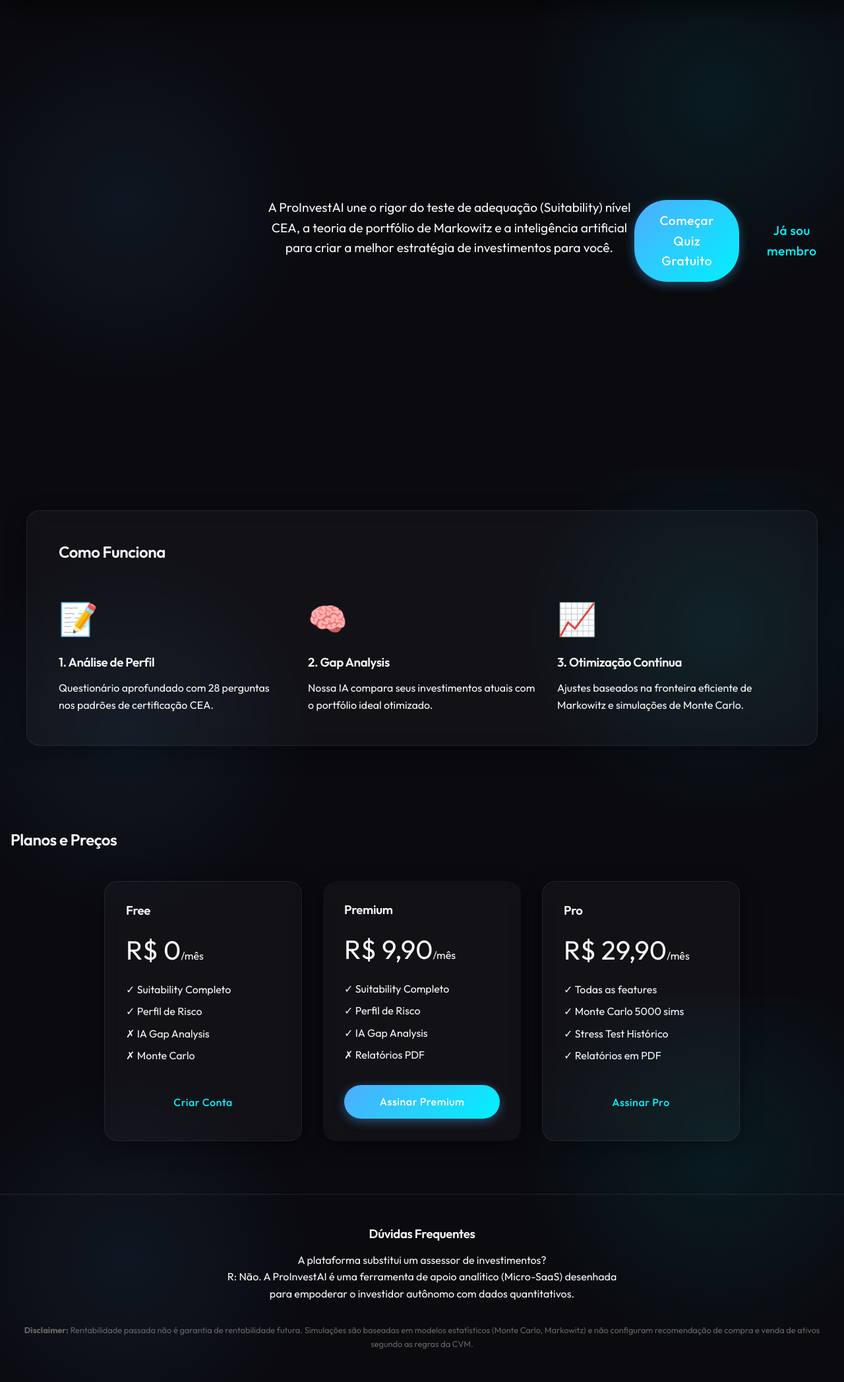
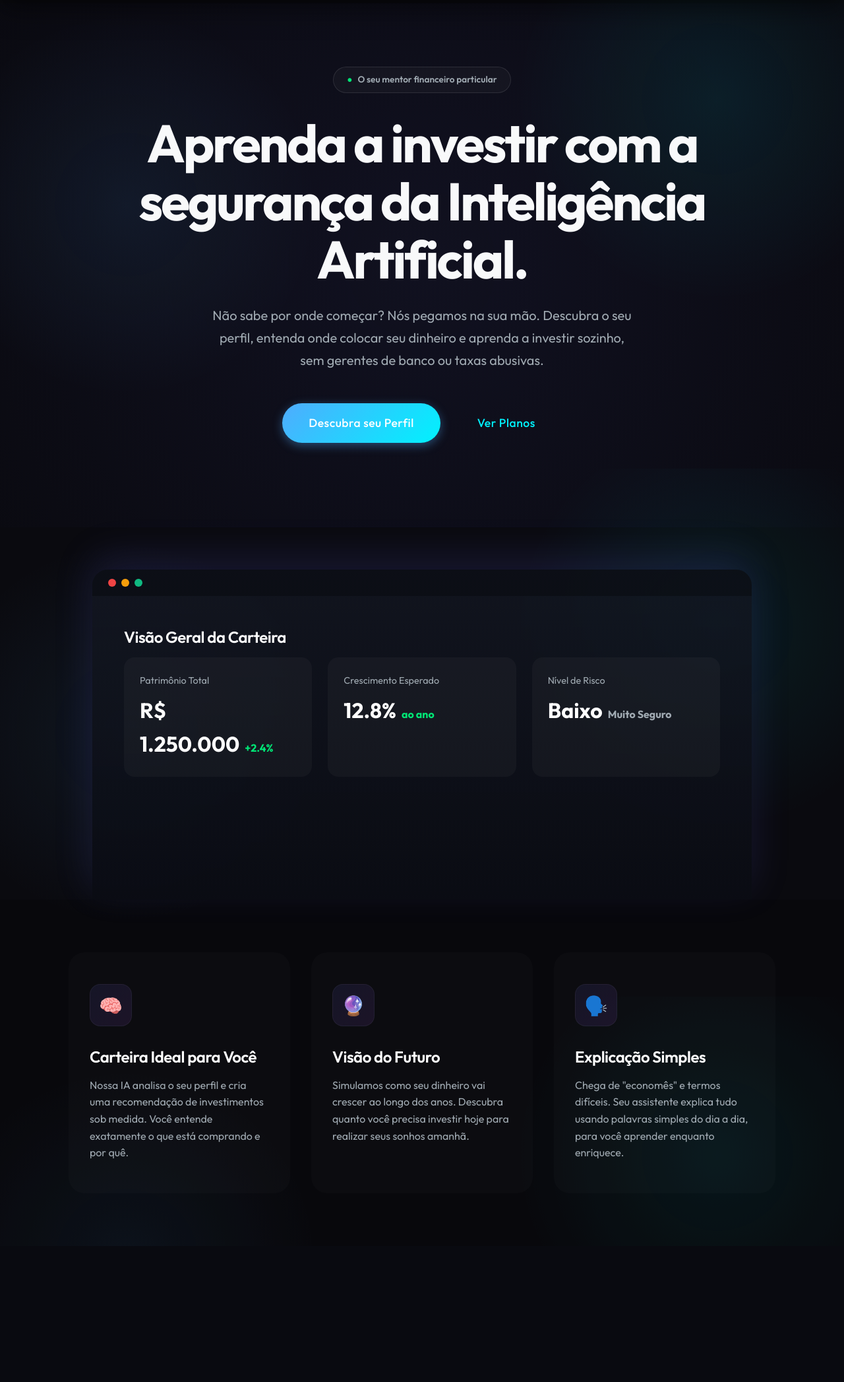
Before and after one commit to cleiltonrodriguesofc/proinvestai, a Python web app: template app/presentation/web/templates/landing.html in a window 1280 px wide. Shown: the part 90-2184 px from the top of the page at 66% size. After the commit the page ends 1898 px from the top, so only its background shows below. Run offline with Jinja, Linux system fonts and the light colour scheme; the template is opened without the code that fills it, so the values that code supplies are empty.

Commit message:
feat(ui): update landing page copy to be beginner-friendly

```diff
--- a/app/presentation/web/templates/landing.html
+++ b/app/presentation/web/templates/landing.html
@@ -1,104 +1,180 @@
 {% extends "base.html" %}
 
-{% block title %}ProInvestAI - Inteligência Artificial para seus Investimentos{% endblock %}
+{% block title %}ProInvestAI - Inteligência Artificial para Investimentos{% endblock %}
 
 {% block content %}
-<div class="landing-container">
-    <!-- Hero Section -->
-    <section class="hero" style="text-align: center; padding: 5rem 1rem;">
-        <h1 style="font-size: 3rem; margin-bottom: 1.5rem; background: linear-gradient(90deg, var(--primary-color), #00d2ff); -webkit-background-clip: text; -webkit-text-fill-color: transparent;">
-            Otimize sua Carteira com IA e Matemática Avançada
-        </h1>
-        <p style="font-size: 1.2rem; color: var(--text-muted); max-width: 800px; margin: 0 auto 2.5rem;">
-            A ProInvestAI une o rigor do teste de adequação (Suitability) nível CEA, a teoria de portfólio de Markowitz e a inteligência artificial para criar a melhor estratégia de investimentos para você.
-        </p>
-        <div style="display: flex; gap: 1rem; justify-content: center;">
-            <a href="/quiz" class="btn btn-primary" style="font-size: 1.2rem; padding: 1rem 2rem;">Começar Quiz Gratuito</a>
-            <a href="/login" class="btn btn-outline" style="font-size: 1.2rem; padding: 1rem 2rem;">Já sou membro</a>
+<style>
+    .premium-hero {
+        min-height: 90vh;
+        display: flex;
+        align-items: center;
+        justify-content: center;
+        text-align: center;
+        padding: 6rem 5%;
+        position: relative;
+        overflow: hidden;
+    }
+    .premium-hero::before {
+        content: '';
+        position: absolute;
+        top: -50%;
+        left: -50%;
+        width: 200%;
+        height: 200%;
+        background: radial-gradient(circle at center, rgba(99, 102, 241, 0.08) 0%, transparent 60%);
+        z-index: 0;
+    }
+    .hero-content {
+        position: relative;
+        z-index: 2;
+        max-width: 900px;
+    }
+    .hero-badge {
+        display: inline-flex;
+        align-items: center;
+        gap: 0.5rem;
+        padding: 0.5rem 1.25rem;
+        background: rgba(255, 255, 255, 0.03);
+        border: 1px solid rgba(255, 255, 255, 0.1);
+        border-radius: 100px;
+        font-size: 0.85rem;
+        font-weight: 600;
+        color: var(--text-secondary);
+        margin-bottom: 2rem;
+        backdrop-filter: blur(10px);
+    }
+    .hero-title {
+        font-size: 5rem;
+        font-weight: 800;
+        line-height: 1.1;
+        letter-spacing: -0.04em;
+        margin-bottom: 1.5rem;
+    }
+    .hero-subtitle {
+        font-size: 1.25rem;
+        color: var(--text-secondary);
+        max-width: 650px;
+        margin: 0 auto 3rem;
+        line-height: 1.7;
+    }
+    .features-grid {
+        display: grid;
+        grid-template-columns: repeat(3, 1fr);
+        gap: 2rem;
+        padding: 5rem 5%;
+        max-width: 1200px;
+        margin: 0 auto;
+        position: relative;
+        z-index: 1;
+    }
+    .feature-card {
+        background: rgba(255, 255, 255, 0.02);
+        border: 1px solid var(--border);
+        border-radius: 24px;
+        padding: 3rem 2rem;
+        text-align: left;
+        transition: var(--transition);
+        position: relative;
+        overflow: hidden;
+    }
+    .feature-card:hover {
+        background: rgba(255, 255, 255, 0.04);
+        border-color: var(--border-bright);
+        transform: translateY(-5px);
+    }
+    .feature-icon {
+        width: 64px;
+        height: 64px;
+        background: linear-gradient(135deg, rgba(99, 102, 241, 0.1), rgba(168, 85, 247, 0.1));
+        border-radius: 16px;
+        display: flex;
+        align-items: center;
+        justify-content: center;
+        font-size: 1.8rem;
+        margin-bottom: 2rem;
+        border: 1px solid rgba(255, 255, 255, 0.05);
+    }
+    .floating-mockup {
+        margin-top: 4rem;
+        width: 100%;
+        max-width: 1000px;
+        height: 500px;
+        background: linear-gradient(180deg, rgba(20, 24, 35, 0.8) 0%, rgba(10, 12, 20, 0.9) 100%);
+        border: 1px solid var(--border);
+        border-radius: 24px 24px 0 0;
+        box-shadow: 0 -20px 60px rgba(99, 102, 241, 0.15);
+        margin-left: auto;
+        margin-right: auto;
+        position: relative;
+        overflow: hidden;
+    }
+    @media (max-width: 768px) {
+        .hero-title { font-size: 3rem; }
+        .features-grid { grid-template-columns: 1fr; padding: 2rem 5%; }
+        .floating-mockup { height: 300px; }
+    }
+</style>
+
+<div class="premium-hero animate-fade-in">
+    <div class="hero-content">
+        <div class="hero-badge">
+            <span style="color: var(--success)">●</span> O seu mentor financeiro particular
         </div>
-    </section>
+        <h1 class="hero-title">Aprenda a investir com a <span class="gradient-text">segurança</span> da Inteligência Artificial.</h1>
+        <p class="hero-subtitle">Não sabe por onde começar? Nós pegamos na sua mão. Descubra o seu perfil, entenda onde colocar seu dinheiro e aprenda a investir sozinho, sem gerentes de banco ou taxas abusivas.</p>
 
-    <!-- Features Section -->
-    <section class="features glass-panel" style="margin: 3rem auto; padding: 3rem; max-width: 1200px;">
-        <h2 class="text-center" style="margin-bottom: 3rem;">Como Funciona</h2>
+        <div style="display: flex; gap: 1rem; justify-content: center; margin-bottom: 2rem;">
+            <a href="/quiz" class="btn btn-primary" style="padding: 1rem 2.5rem; font-size: 1.1rem; border-radius: 100px;">Descubra seu Perfil</a>
+            <a href="/pricing" class="btn btn-ghost" style="padding: 1rem 2.5rem; font-size: 1.1rem; border-radius: 100px;">Ver Planos</a>
+        </div>
+    </div>
+</div>
 
-        <div style="display: grid; grid-template-columns: repeat(auto-fit, minmax(300px, 1fr)); gap: 2rem;">
-            <div class="feature-card text-center">
-                <div style="font-size: 3rem; margin-bottom: 1rem;">📝</div>
-                <h3>1. Análise de Perfil</h3>
-                <p style="color: var(--text-muted);">Questionário aprofundado com 28 perguntas nos padrões de certificação CEA.</p>
-            </div>
-
-            <div class="feature-card text-center">
-                <div style="font-size: 3rem; margin-bottom: 1rem;">🧠</div>
-                <h3>2. Gap Analysis</h3>
-                <p style="color: var(--text-muted);">Nossa IA compara seus investimentos atuais com o portfólio ideal otimizado.</p>
-            </div>
-
-            <div class="feature-card text-center">
-                <div style="font-size: 3rem; margin-bottom: 1rem;">📈</div>
-                <h3>3. Otimização Contínua</h3>
-                <p style="color: var(--text-muted);">Ajustes baseados na fronteira eficiente de Markowitz e simulações de Monte Carlo.</p>
+<div class="animate-fade-in" style="animation-delay: 0.2s;">
+    <div class="floating-mockup">
+        <!-- Mockup Header -->
+        <div style="height: 40px; background: rgba(0,0,0,0.3); border-bottom: 1px solid var(--border); display: flex; align-items: center; padding: 0 1.5rem; gap: 8px;">
+            <div style="width: 12px; height: 12px; border-radius: 50%; background: #ef4444;"></div>
+            <div style="width: 12px; height: 12px; border-radius: 50%; background: #f59e0b;"></div>
+            <div style="width: 12px; height: 12px; border-radius: 50%; background: #10b981;"></div>
+        </div>
+        <div style="padding: 3rem; text-align: left;">
+            <h3 style="font-size: 1.5rem; color: white; margin-bottom: 1rem;">Visão Geral da Carteira</h3>
+            <div style="display: grid; grid-template-columns: repeat(3, 1fr); gap: 1.5rem;">
+                <div style="background: rgba(255,255,255,0.03); padding: 1.5rem; border-radius: 16px; border: 1px solid var(--border);">
+                    <div style="color: var(--text-secondary); font-size: 0.9rem; margin-bottom: 0.5rem;">Patrimônio Total</div>
+                    <div style="font-size: 2rem; font-weight: 700; color: white;">R$ 1.250.000<span style="font-size: 1rem; color: var(--success); margin-left: 0.5rem;">+2.4%</span></div>
+                </div>
+                <div style="background: rgba(255,255,255,0.03); padding: 1.5rem; border-radius: 16px; border: 1px solid var(--border);">
+                    <div style="color: var(--text-secondary); font-size: 0.9rem; margin-bottom: 0.5rem;">Crescimento Esperado</div>
+                    <div style="font-size: 2rem; font-weight: 700; color: white;">12.8%<span style="font-size: 1rem; color: var(--success); margin-left: 0.5rem;">ao ano</span></div>
+                </div>
+                <div style="background: rgba(255,255,255,0.03); padding: 1.5rem; border-radius: 16px; border: 1px solid var(--border);">
+                    <div style="color: var(--text-secondary); font-size: 0.9rem; margin-bottom: 0.5rem;">Nível de Risco</div>
+                    <div style="font-size: 2rem; font-weight: 700; color: white;">Baixo<span style="font-size: 1rem; color: var(--text-secondary); margin-left: 0.5rem;">Muito Seguro</span></div>
+                </div>
             </div>
         </div>
-    </section>
+    </div>
+</div>
 
-    <!-- Pricing Section -->
-    <section class="pricing text-center" style="padding: 5rem 1rem;">
-        <h2 style="margin-bottom: 3rem;">Planos e Preços</h2>
-        <div style="display: flex; justify-content: center; gap: 2rem; flex-wrap: wrap;">
-
-            <div class="glass-panel" style="padding: 2rem; width: 300px;">
-                <h3>Free</h3>
-                <div style="font-size: 2.5rem; margin: 1rem 0;">R$ 0<span style="font-size: 1rem; color: var(--text-muted);">/mês</span></div>
-                <ul style="list-style: none; padding: 0; text-align: left; margin-bottom: 2rem; color: var(--text-muted);">
-                    <li style="margin-bottom: 0.5rem;">✓ Suitability Completo</li>
-                    <li style="margin-bottom: 0.5rem;">✓ Perfil de Risco</li>
-                    <li style="margin-bottom: 0.5rem;">✗ IA Gap Analysis</li>
-                    <li style="margin-bottom: 0.5rem;">✗ Monte Carlo</li>
-                </ul>
-                <a href="/register" class="btn btn-outline" style="width: 100%;">Criar Conta</a>
-            </div>
-
-            <div class="glass-panel" style="padding: 2rem; width: 300px; border: 1px solid var(--primary-color);">
-                <h3>Premium</h3>
-                <div style="font-size: 2.5rem; margin: 1rem 0;">R$ 9,90<span style="font-size: 1rem; color: var(--text-muted);">/mês</span></div>
-                <ul style="list-style: none; padding: 0; text-align: left; margin-bottom: 2rem; color: var(--text-muted);">
-                    <li style="margin-bottom: 0.5rem;">✓ Suitability Completo</li>
-                    <li style="margin-bottom: 0.5rem;">✓ Perfil de Risco</li>
-                    <li style="margin-bottom: 0.5rem;">✓ IA Gap Analysis</li>
-                    <li style="margin-bottom: 0.5rem;">✗ Relatórios PDF</li>
-                </ul>
-                <a href="/register" class="btn btn-primary" style="width: 100%;">Assinar Premium</a>
-            </div>
-
-            <div class="glass-panel" style="padding: 2rem; width: 300px;">
-                <h3>Pro</h3>
-                <div style="font-size: 2.5rem; margin: 1rem 0;">R$ 29,90<span style="font-size: 1rem; color: var(--text-muted);">/mês</span></div>
-                <ul style="list-style: none; padding: 0; text-align: left; margin-bottom: 2rem; color: var(--text-muted);">
-                    <li style="margin-bottom: 0.5rem;">✓ Todas as features</li>
-                    <li style="margin-bottom: 0.5rem;">✓ Monte Carlo 5000 sims</li>
-                    <li style="margin-bottom: 0.5rem;">✓ Stress Test Histórico</li>
-                    <li style="margin-bottom: 0.5rem;">✓ Relatórios em PDF</li>
-                </ul>
-                <a href="/register" class="btn btn-outline" style="width: 100%;">Assinar Pro</a>
-            </div>
-
+<section style="background: rgba(0,0,0,0.2); border-top: 1px solid var(--border); border-bottom: 1px solid var(--border);">
+    <div class="features-grid">
+        <div class="feature-card">
+            <div class="feature-icon">🧠</div>
+            <h3 style="font-size: 1.5rem; color: white; margin-bottom: 1rem;">Carteira Ideal para Você</h3>
+            <p style="color: var(--text-secondary); line-height: 1.6;">Nossa IA analisa o seu perfil e cria uma recomendação de investimentos sob medida. Você entende exatamente o que está comprando e por quê.</p>
         </div>
-    </section>
-
-    <!-- FAQ & Disclaimer -->
-    <section class="footer" style="padding: 3rem 1rem; border-top: 1px solid rgba(255,255,255,0.1); text-align: center;">
-        <div style="margin-bottom: 2rem;">
-            <h3 style="margin-bottom: 1rem;">Dúvidas Frequentes</h3>
-            <p style="color: var(--text-muted); max-width: 600px; margin: 0 auto;">
-                A plataforma substitui um assessor de investimentos? <br>
-                R: Não. A ProInvestAI é uma ferramenta de apoio analítico (Micro-SaaS) desenhada para empoderar o investidor autônomo com dados quantitativos.
-            </p>
+        <div class="feature-card">
+            <div class="feature-icon">🔮</div>
+            <h3 style="font-size: 1.5rem; color: white; margin-bottom: 1rem;">Visão do Futuro</h3>
+            <p style="color: var(--text-secondary); line-height: 1.6;">Simulamos como seu dinheiro vai crescer ao longo dos anos. Descubra quanto você precisa investir hoje para realizar seus sonhos amanhã.</p>
         </div>
-        <div style="font-size: 0.8rem; color: #666;">
-            <p><strong>Disclaimer:</strong> Rentabilidade passada não é garantia de rentabilidade futura. Simulações são baseadas em modelos estatísticos (Monte Carlo, Markowitz) e não configuram recomendação de compra e venda de ativos segundo as regras da CVM.</p>
+        <div class="feature-card">
+            <div class="feature-icon">🗣️</div>
+            <h3 style="font-size: 1.5rem; color: white; margin-bottom: 1rem;">Explicação Simples</h3>
+            <p style="color: var(--text-secondary); line-height: 1.6;">Chega de "economês" e termos difíceis. Seu assistente explica tudo usando palavras simples do dia a dia, para você aprender enquanto enriquece.</p>
         </div>
-    </section>
-</div>
+    </div>
+</section>
 {% endblock %}
```
